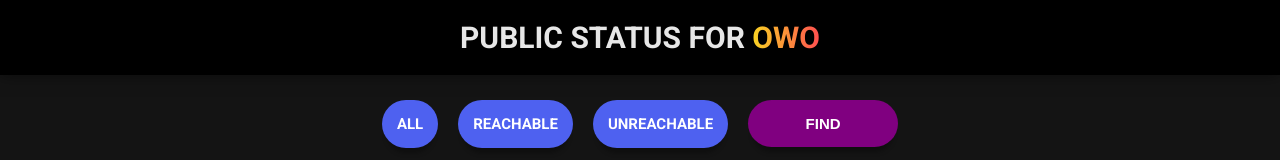
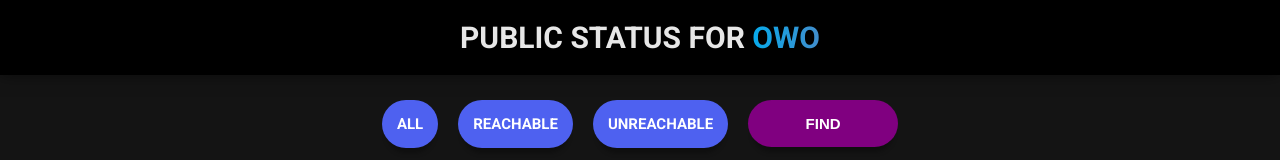
Before and after one commit to mathhulk/owostat.us, a website: page public/index.html in a window 1280 px wide. Shown: the top 160 px of the page. Drawn offline with Linux system fonts and the light colour scheme; no server answers.

Commit message:
fix logo colour

```diff
--- a/public/assets/css/style.css
+++ b/public/assets/css/style.css
@@ -66,8 +66,9 @@
 }
 h1 a {
 	background: #FF4E50;  /* fallback for old browsers */
-	background: -webkit-linear-gradient(to right, #F9D423, #FF4E50);  /* Chrome 10-25, Safari 5.1-6 */
-	background: linear-gradient(to right, #F9D423, #FF4E50); /* W3C, IE 10+/ Edge, Firefox 16+, Chrome 26+, Opera 12+, Safari 7+ */
+	/*background: -webkit-linear-gradient(to right, #F9D423, #FF4E50);  /* Chrome 10-25, Safari 5.1-6 */
+	/*background: linear-gradient(to right, #F9D423, #FF4E50); /* W3C, IE 10+/ Edge, Firefox 16+, Chrome 26+, Opera 12+, Safari 7+ */
+	background: linear-gradient(to right, #07aaeb, #418dcc); /* W3C, IE 10+/ Edge, Firefox 16+, Chrome 26+, Opera 12+, Safari 7+ */
 	text-decoration: none;
     -webkit-background-clip: text;
     -webkit-text-fill-color: transparent;
```
